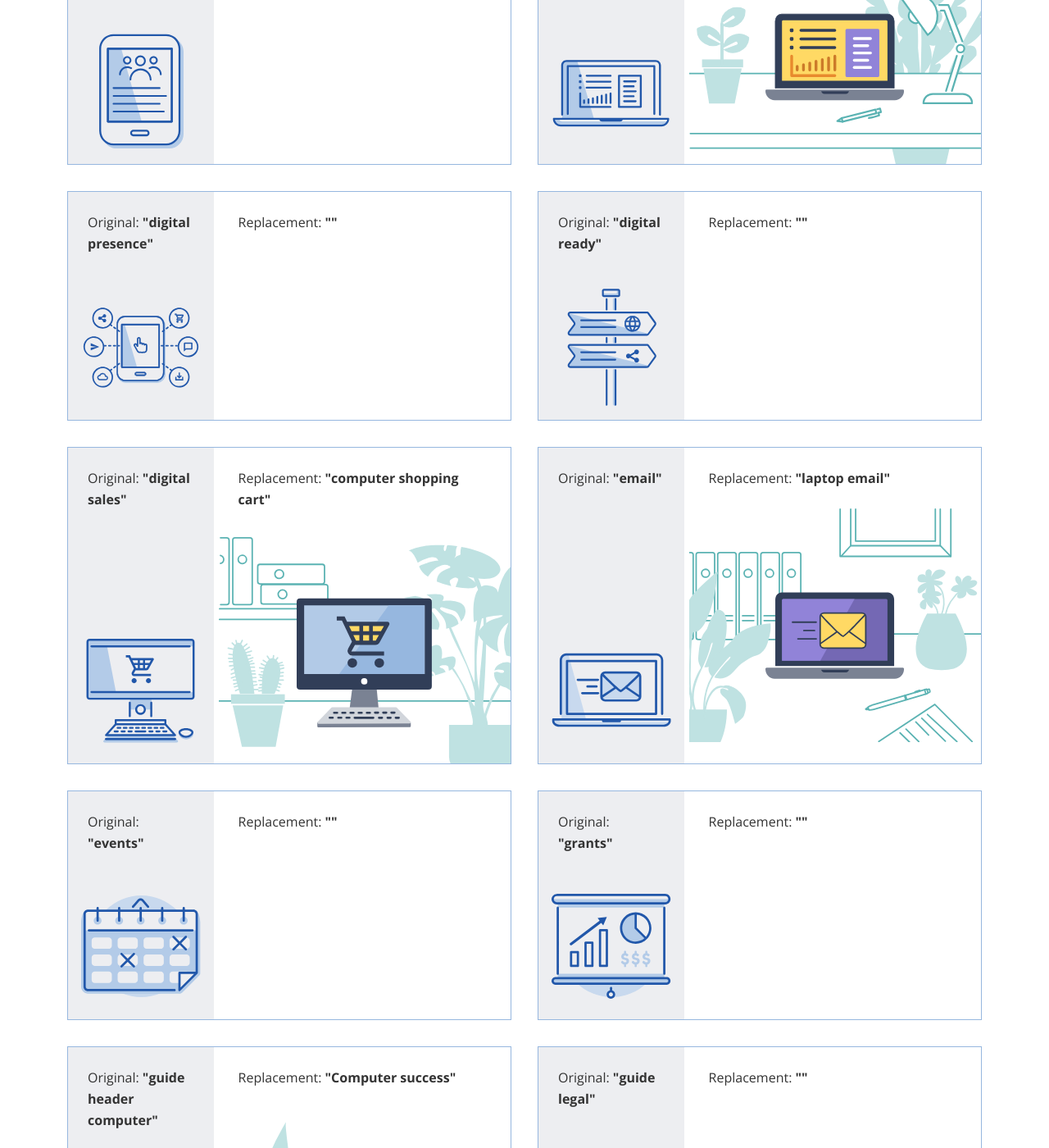
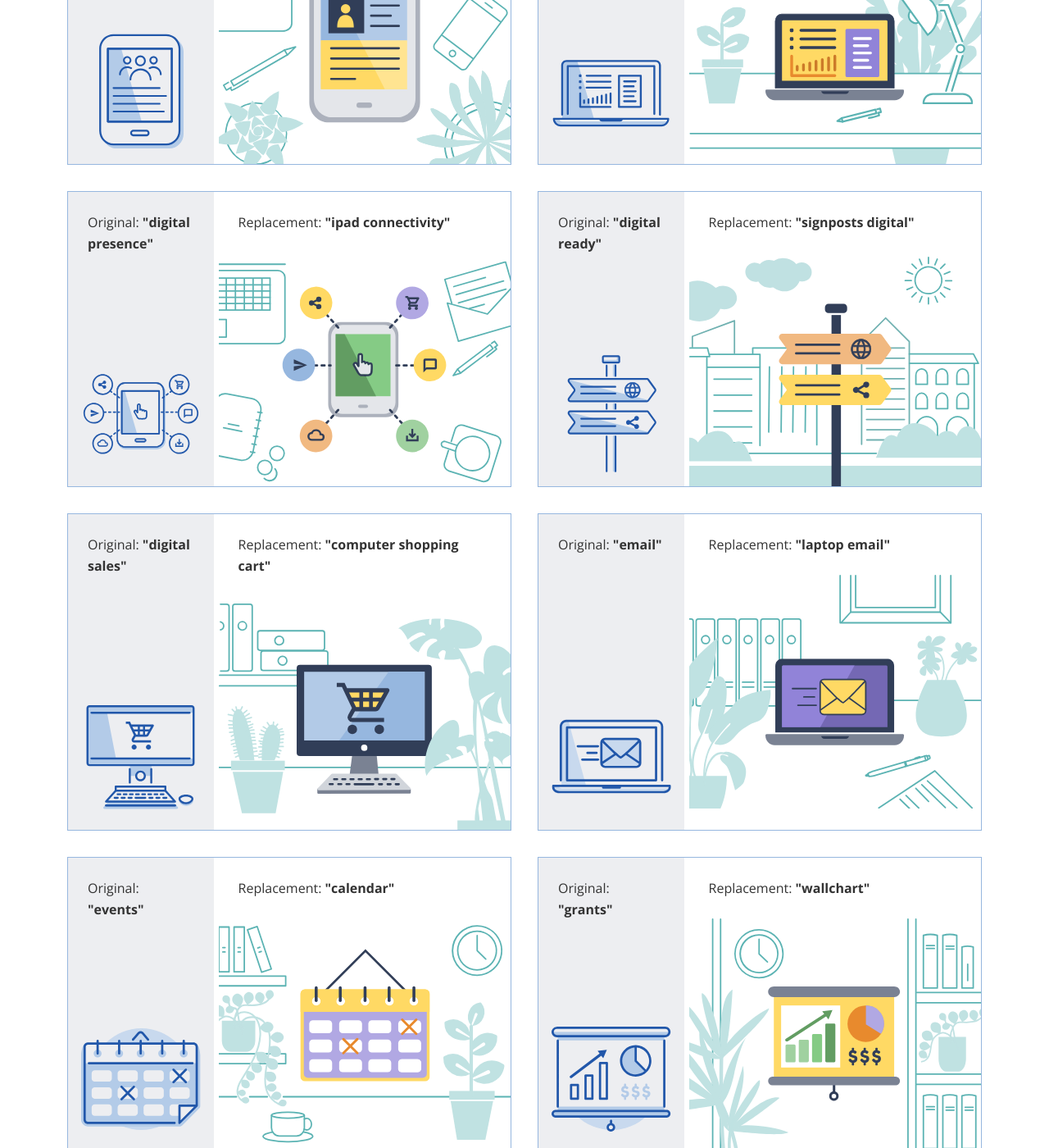
Before and after one commit to AUSGov/bga-refresh, a Jekyll site: the page built from image-library.html, in a window 1280 px wide and 1400 px high, scrolled down 6306 px. Shown: the whole window at 82% size. Built offline with Jekyll 4.4.1, drawn with Linux system fonts in a browser that asks for light colours; some of the changed text lies outside the part shown.

Commit message:
Adding more illustrations to the image library (Set 4 and 5).

```diff
--- a/image-library.html
+++ b/image-library.html
@@ -454,11 +454,6 @@
             </div>
 
 
-
-
-
-
-
         </div>
     </div>
 
@@ -794,7 +789,7 @@
                             <p>Replacement: <strong>""</strong></p>
                         </div>
                         <div class="image-wrapper">
-
+                             <img src="assets/refresh-illustrations/ipad-profile.svg" alt="">
                         </div>
                     </div>
 
@@ -843,10 +838,10 @@
 
                     <div class="library-image">
                         <div class="title">
-                            <p>Replacement: <strong>""</strong></p>
-                        </div>
-                        <div class="image-wrapper">
-
+                            <p>Replacement: <strong>"ipad connectivity"</strong></p>
+                        </div>
+                        <div class="image-wrapper">
+                            <img src="assets/refresh-illustrations/ipad-connectivity.svg" alt="">
                         </div>
                     </div>
 
@@ -869,10 +864,10 @@
 
                     <div class="library-image">
                         <div class="title">
-                            <p>Replacement: <strong>""</strong></p>
-                        </div>
-                        <div class="image-wrapper">
-
+                            <p>Replacement: <strong>"signposts digital"</strong></p>
+                        </div>
+                        <div class="image-wrapper">
+                            <img src="assets/refresh-illustrations/signposts-digital.svg" alt="">
                         </div>
                     </div>
 
@@ -949,10 +944,10 @@
 
                     <div class="library-image">
                         <div class="title">
-                            <p>Replacement: <strong>""</strong></p>
-                        </div>
-                        <div class="image-wrapper">
-
+                            <p>Replacement: <strong>"calendar"</strong></p>
+                        </div>
+                        <div class="image-wrapper">
+                            <img src="assets/refresh-illustrations/calendar.svg" alt="">
                         </div>
                     </div>
 
@@ -975,10 +970,10 @@
 
                     <div class="library-image">
                         <div class="title">
-                            <p>Replacement: <strong>""</strong></p>
-                        </div>
-                        <div class="image-wrapper">
-
+                            <p>Replacement: <strong>"wallchart"</strong></p>
+                        </div>
+                        <div class="image-wrapper">
+                            <img src="assets/refresh-illustrations/wallchart.svg" alt="">
                         </div>
                     </div>
 
@@ -1053,10 +1048,10 @@
 
                     <div class="library-image">
                         <div class="title">
-                            <p>Replacement: <strong>""</strong></p>
-                        </div>
-                        <div class="image-wrapper">
-
+                            <p>Replacement: <strong>"valuables safe"</strong></p>
+                        </div>
+                        <div class="image-wrapper">
+                            <img src="assets/refresh-illustrations/valuables-safe.svg" alt="">
                         </div>
                     </div>
 
@@ -1105,10 +1100,10 @@
 
                     <div class="library-image">
                         <div class="title">
-                            <p>Replacement: <strong>""</strong></p>
-                        </div>
-                        <div class="image-wrapper">
-
+                            <p>Replacement: <strong>"signpost"</strong></p>
+                        </div>
+                        <div class="image-wrapper">
+                            <img src="assets/refresh-illustrations/signpost.svg" alt="">
                         </div>
                     </div>
 
```
Also changed, not shown: assets/refresh-illustrations/calendar.svg (added), assets/refresh-illustrations/computer-shopping-cart.svg, assets/refresh-illustrations/ipad-connectivity.svg (added), assets/refresh-illustrations/ipad-profile.svg (added), assets/refresh-illustrations/laptop-shopping-cart.svg (added), assets/refresh-illustrations/signpost.svg (added), assets/refresh-illustrations/signposts-digital.svg (added), assets/refresh-illustrations/valuables-safe.svg (added), assets/refresh-illustrations/wallchart.svg (added).
